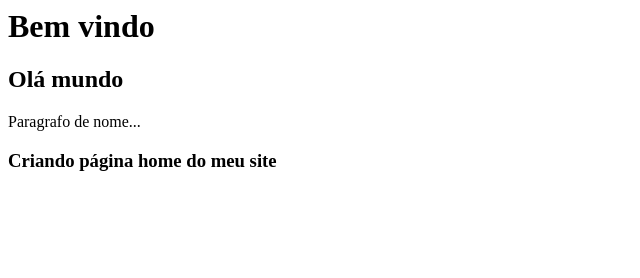
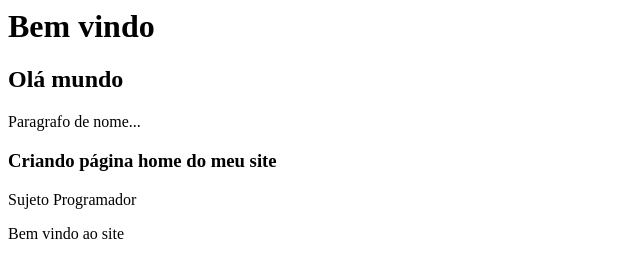
Before and after one commit to devdiegoss/curso_github, a plain HTML site: page index.html in a window 1280 px wide. Shown: the whole page, without its empty margins (0-640 px from the left). Drawn offline with Linux system fonts and the light colour scheme.

Commit message:
Finalizando a pagina home com todas as descricoes

```diff
--- a/index.html
+++ b/index.html
@@ -3,3 +3,5 @@
 <p>Paragrafo de nome...</p>
 
 <h3>Criando página home do meu site</h3>
+<p>Sujeto Programador</p>
+<p>Bem vindo ao site</p>
```
Also changed, not shown: a.txt.
